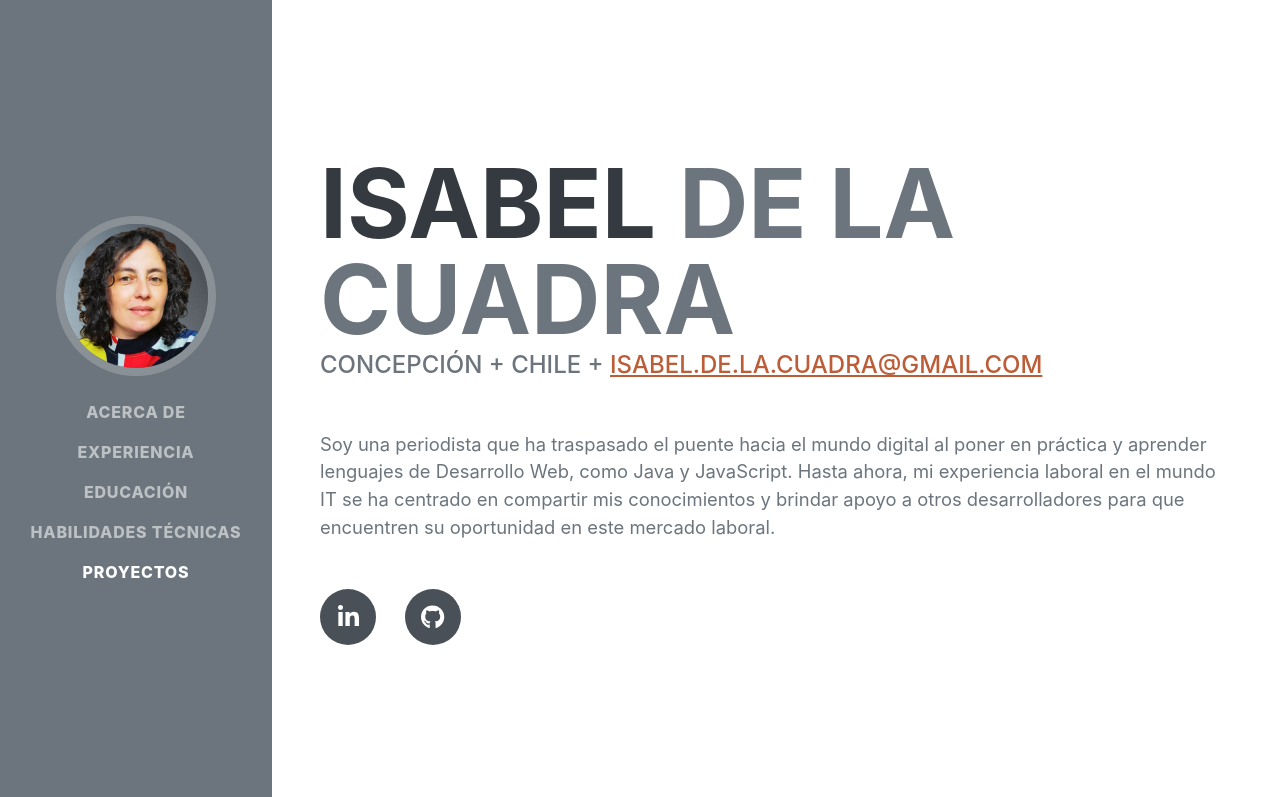
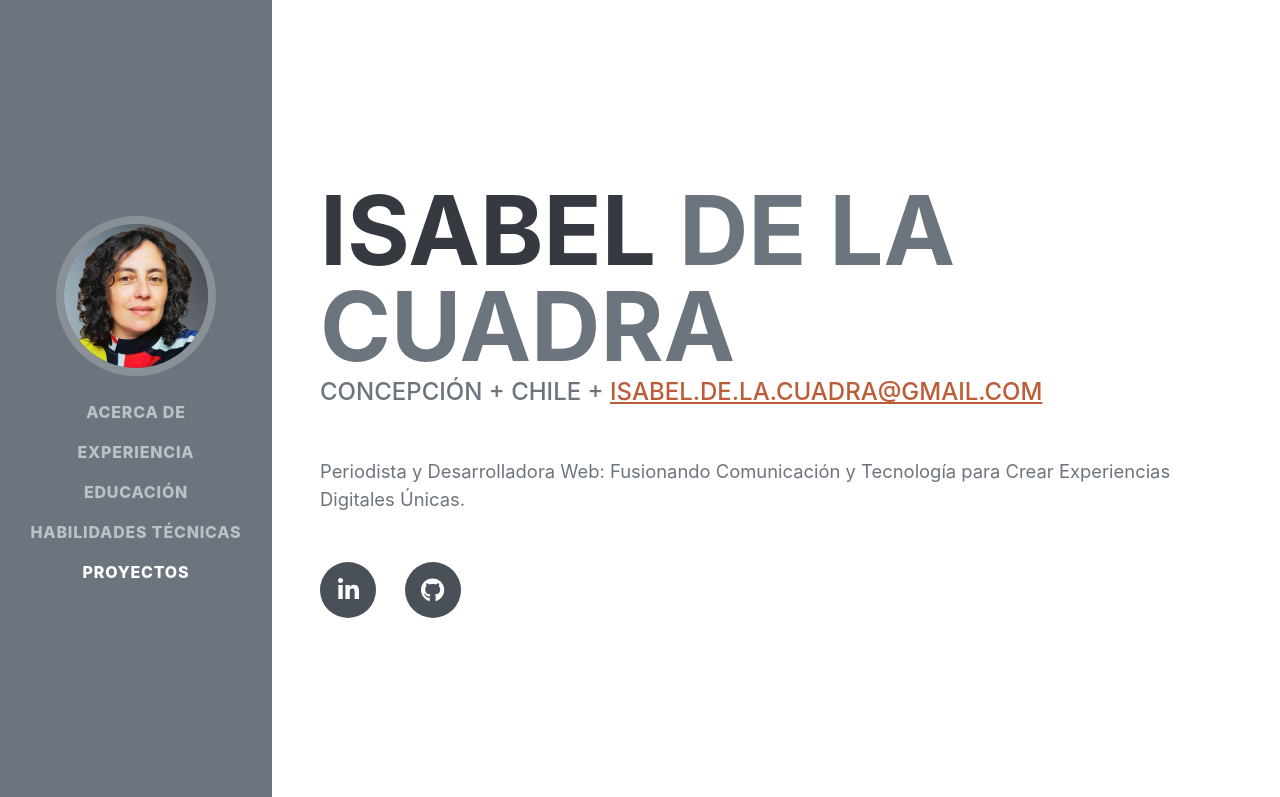
Before and after one commit to Isabel-de-la-Cuadra/Isabel-de-la-Cuadra.github.io, a plain HTML site: page index.html in a window 1280 px wide. Shown: the top 797 px of the page. Drawn offline with nearby package versions, Linux system fonts and the light colour scheme; a web font is replaced by a local one.

Commit message:
Update index.html
Cambio de bajada

```diff
--- a/index.html
+++ b/index.html
@@ -57,8 +57,7 @@
                         Concepción + Chile +
                         <a href="mailto:isabel.de.la.cuadra@gmail.com">isabel.de.la.cuadra@gmail.com</a>
                     </div>
-                    <p class="lead mb-5">Soy una periodista que ha traspasado el puente hacia el mundo digital al poner en práctica y aprender lenguajes de Desarrollo Web, como Java y JavaScript. Hasta ahora, mi experiencia laboral en el mundo IT se ha centrado en compartir
-                        mis conocimientos y brindar apoyo a otros desarrolladores para que encuentren su oportunidad en este mercado laboral.</p>
+                    <p class="lead mb-5">Periodista y Desarrolladora Web: Fusionando Comunicación y Tecnología para Crear Experiencias Digitales Únicas.</p>
                     <div class="social-icons">
                         <a class="social-icon" href="https://www.linkedin.com/in/isabeldelacuadralunas/"><i class="fab fa-linkedin-in"></i></a>
                         <a class="social-icon" href="https://github.com/Isabel-de-la-Cuadra/"><i class="fab fa-github"></i></a>
```
